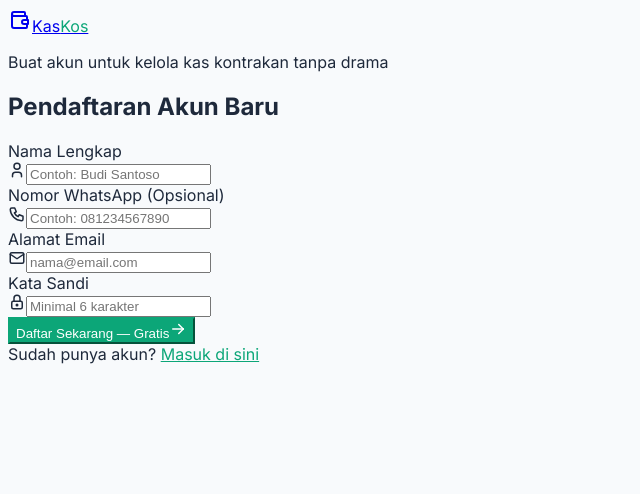
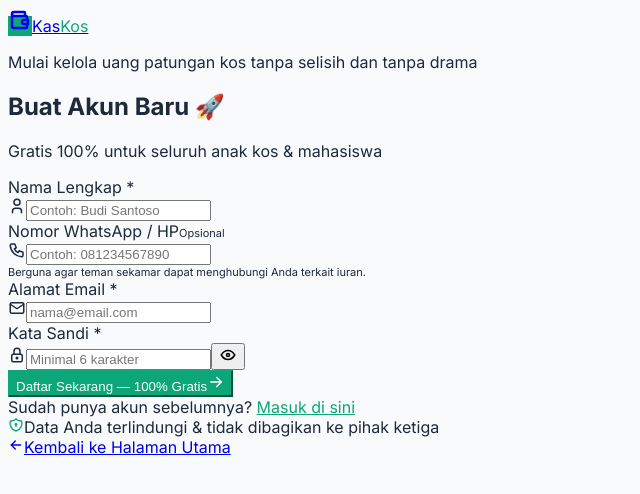
Before and after one commit to cptrama/kas-kos, a Next.js app: page /register in a window 1280 px wide. Shown: the top 494 px of the page, without its empty margins (0-640 px from the left). Built offline with nearby package versions, Linux system fonts and the light colour scheme.

Commit message:
feat: build modern auth pages UI with Tabler form components and password toggle

```diff
--- a/app/register/page.tsx
+++ b/app/register/page.tsx
@@ -3,12 +3,26 @@
 import { useState } from "react";
 import Link from "next/link";
 import { signUpAction } from "@/app/actions/auth";
-import { IconWallet, IconLock, IconMail, IconUser, IconPhone, IconArrowRight } from "@tabler/icons-react";
+import {
+  IconWallet,
+  IconLock,
+  IconMail,
+  IconUser,
+  IconPhone,
+  IconArrowRight,
+  IconEye,
+  IconEyeOff,
+  IconAlertCircle,
+  IconCheck,
+  IconArrowLeft,
+  IconShieldLock,
+} from "@tabler/icons-react";
 
 export default function RegisterPage() {
   const [errorMessage, setErrorMessage] = useState<string | null>(null);
   const [successMessage, setSuccessMessage] = useState<string | null>(null);
   const [isLoading, setIsLoading] = useState(false);
+  const [showPassword, setShowPassword] = useState(false);
 
   async function handleSubmit(event: React.FormEvent<HTMLFormElement>) {
     event.preventDefault();
@@ -28,122 +42,169 @@ export default function RegisterPage() {
       if (err instanceof Error && err.message.includes("NEXT_REDIRECT")) {
         return;
       }
-      setErrorMessage("Terjadi kendala saat mendaftar. Silakan coba kembali.");
+      setErrorMessage("Terjadi kendala saat mendaftar. Silakan coba kembali beberapa saat lagi.");
     } finally {
       setIsLoading(false);
     }
   }
 
   return (
-    <div className="page page-center bg-light min-vh-100 d-flex align-items-center justify-content-center py-4">
-      <div className="container container-tight py-4" style={{ maxWidth: "460px" }}>
+    <div className="page page-center bg-light min-vh-100 d-flex align-items-center justify-content-center py-5">
+      <div className="container container-tight py-4" style={{ maxWidth: "480px" }}>
+        {/* Brand Header */}
         <div className="text-center mb-4">
-          <Link href="/" className="navbar-brand d-inline-flex align-items-center gap-2">
-            <span className="badge bg-green text-white p-2 rounded-circle">
-              <IconWallet size={24} stroke={2} />
+          <Link href="/" className="navbar-brand d-inline-flex align-items-center gap-2 text-decoration-none">
+            <span className="badge bg-teal text-white p-2 rounded-circle shadow-sm">
+              <IconWallet size={24} stroke={2.5} />
             </span>
             <span className="fs-1 fw-bold text-dark">
               Kas<span className="text-teal">Kos</span>
             </span>
           </Link>
-          <p className="text-muted mt-2">Buat akun untuk kelola kas kontrakan tanpa drama</p>
+          <p className="text-muted small mt-2">
+            Mulai kelola uang patungan kos tanpa selisih dan tanpa drama
+          </p>
         </div>
 
-        <div className="card shadow-sm border-0">
+        {/* Register Card */}
+        <div className="card shadow-sm border-0 rounded-3 overflow-hidden">
+          <div className="card-status-top bg-teal"></div>
           <div className="card-body p-4">
-            <h2 className="card-title text-center mb-4 fw-bold">Pendaftaran Akun Baru</h2>
+            <h2 className="card-title text-center mb-1 fw-bold fs-2 text-dark">
+              Buat Akun Baru 🚀
+            </h2>
+            <p className="text-muted text-center small mb-4">
+              Gratis 100% untuk seluruh anak kos & mahasiswa
+            </p>
 
+            {/* Error Message Alert */}
             {errorMessage && (
-              <div className="alert alert-danger d-flex align-items-center mb-3" role="alert">
+              <div className="alert alert-danger alert-dismissible d-flex align-items-start gap-2 mb-3" role="alert">
+                <IconAlertCircle size={20} className="text-danger flex-shrink-0 mt-1" />
                 <div className="small">{errorMessage}</div>
               </div>
             )}
 
+            {/* Success Message Alert */}
             {successMessage && (
-              <div className="alert alert-success d-flex align-items-center mb-3" role="alert">
+              <div className="alert alert-success d-flex align-items-start gap-2 mb-3" role="alert">
+                <IconCheck size={20} className="text-success flex-shrink-0 mt-1" />
                 <div className="small">{successMessage}</div>
               </div>
             )}
 
             <form onSubmit={handleSubmit} autoComplete="on">
+              {/* Full Name */}
               <div className="mb-3">
-                <label className="form-label required">Nama Lengkap</label>
+                <label className="form-label fw-semibold text-dark">
+                  Nama Lengkap <span className="text-danger">*</span>
+                </label>
                 <div className="input-group input-group-flat">
-                  <span className="input-group-text">
+                  <span className="input-group-text bg-white border-end-0">
                     <IconUser size={18} className="text-muted" />
                   </span>
                   <input
                     type="text"
                     name="full_name"
                     required
-                    className="form-control"
+                    className="form-control ps-1"
                     placeholder="Contoh: Budi Santoso"
                     autoComplete="name"
                   />
                 </div>
               </div>
 
+              {/* Phone / WhatsApp */}
               <div className="mb-3">
-                <label className="form-label">Nomor WhatsApp (Opsional)</label>
+                <div className="d-flex justify-content-between align-items-center mb-1">
+                  <label className="form-label fw-semibold text-dark m-0">
+                    Nomor WhatsApp / HP
+                  </label>
+                  <span className="text-muted small" style={{ fontSize: "11px" }}>Opsional</span>
+                </div>
                 <div className="input-group input-group-flat">
-                  <span className="input-group-text">
+                  <span className="input-group-text bg-white border-end-0">
                     <IconPhone size={18} className="text-muted" />
                   </span>
                   <input
                     type="tel"
                     name="phone_number"
-                    className="form-control"
+                    className="form-control ps-1"
                     placeholder="Contoh: 081234567890"
                     autoComplete="tel"
                   />
                 </div>
+                <div className="form-text text-muted" style={{ fontSize: "11px" }}>
+                  Berguna agar teman sekamar dapat menghubungi Anda terkait iuran.
+                </div>
               </div>
 
+              {/* Email Address */}
               <div className="mb-3">
-                <label className="form-label required">Alamat Email</label>
+                <label className="form-label fw-semibold text-dark">
+                  Alamat Email <span className="text-danger">*</span>
+                </label>
                 <div className="input-group input-group-flat">
-                  <span className="input-group-text">
+                  <span className="input-group-text bg-white border-end-0">
                     <IconMail size={18} className="text-muted" />
                   </span>
                   <input
                     type="email"
                     name="email"
                     required
-                    className="form-control"
+                    className="form-control ps-1"
                     placeholder="nama@email.com"
                     autoComplete="email"
                   />
                 </div>
               </div>
 
+              {/* Password */}
               <div className="mb-4">
-                <label className="form-label required">Kata Sandi</label>
+                <label className="form-label fw-semibold text-dark">
+                  Kata Sandi <span className="text-danger">*</span>
+                </label>
                 <div className="input-group input-group-flat">
-                  <span className="input-group-text">
+                  <span className="input-group-text bg-white border-end-0">
                     <IconLock size={18} className="text-muted" />
                   </span>
                   <input
-                    type="password"
+                    type={showPassword ? "text" : "password"}
                     name="password"
                     required
-                    className="form-control"
+                    minLength={6}
+                    className="form-control ps-1"
                     placeholder="Minimal 6 karakter"
                     autoComplete="new-password"
                   />
+                  <span className="input-group-text bg-white border-start-0 pe-2">
+                    <button
+                      type="button"
+                      onClick={() => setShowPassword(!showPassword)}
+                      className="btn btn-link link-secondary p-0 text-muted"
+                      title={showPassword ? "Sembunyikan password" : "Tampilkan password"}
+                    >
+                      {showPassword ? <IconEyeOff size={18} /> : <IconEye size={18} />}
+                    </button>
+                  </span>
                 </div>
               </div>
 
-              <div className="form-footer">
+              {/* Submit Button */}
+              <div className="form-footer mt-4">
                 <button
                   type="submit"
                   disabled={isLoading}
-                  className="btn btn-teal w-100 d-flex align-items-center justify-content-center gap-2"
+                  className="btn btn-teal w-100 py-2 d-flex align-items-center justify-content-center gap-2 fw-semibold shadow-sm"
                 >
                   {isLoading ? (
-                    <span>Mendaftarkan...</span>
+                    <>
+                      <span className="spinner-border spinner-border-sm" role="status" aria-hidden="true"></span>
+                      <span>Mendaftarkan Akun Anda...</span>
+                    </>
                   ) : (
                     <>
-                      <span>Daftar Sekarang — Gratis</span>
+                      <span>Daftar Sekarang — 100% Gratis</span>
                       <IconArrowRight size={18} />
                     </>
                   )}
@@ -151,12 +212,24 @@ export default function RegisterPage() {
               </div>
             </form>
           </div>
+
+          <div className="card-footer bg-light border-top py-3 text-center small text-muted">
+            Sudah punya akun sebelumnya?{" "}
+            <Link href="/login" className="text-teal fw-bold text-decoration-none">
+              Masuk di sini
+            </Link>
+          </div>
         </div>
 
-        <div className="text-center text-muted mt-3">
-          Sudah punya akun?{" "}
-          <Link href="/login" className="text-teal fw-semibold">
-            Masuk di sini
+        {/* Security badge & back link */}
+        <div className="d-flex flex-column align-items-center gap-2 mt-4 text-center">
+          <div className="text-muted small d-flex align-items-center gap-1">
+            <IconShieldLock size={16} className="text-teal" />
+            <span>Data Anda terlindungi & tidak dibagikan ke pihak ketiga</span>
+          </div>
+          <Link href="/" className="text-secondary small d-inline-flex align-items-center gap-1 text-decoration-none mt-1 hover-teal">
+            <IconArrowLeft size={16} />
+            <span>Kembali ke Halaman Utama</span>
           </Link>
         </div>
       </div>
```
Also changed, not shown: app/login/page.tsx (+83 -27 lines).
